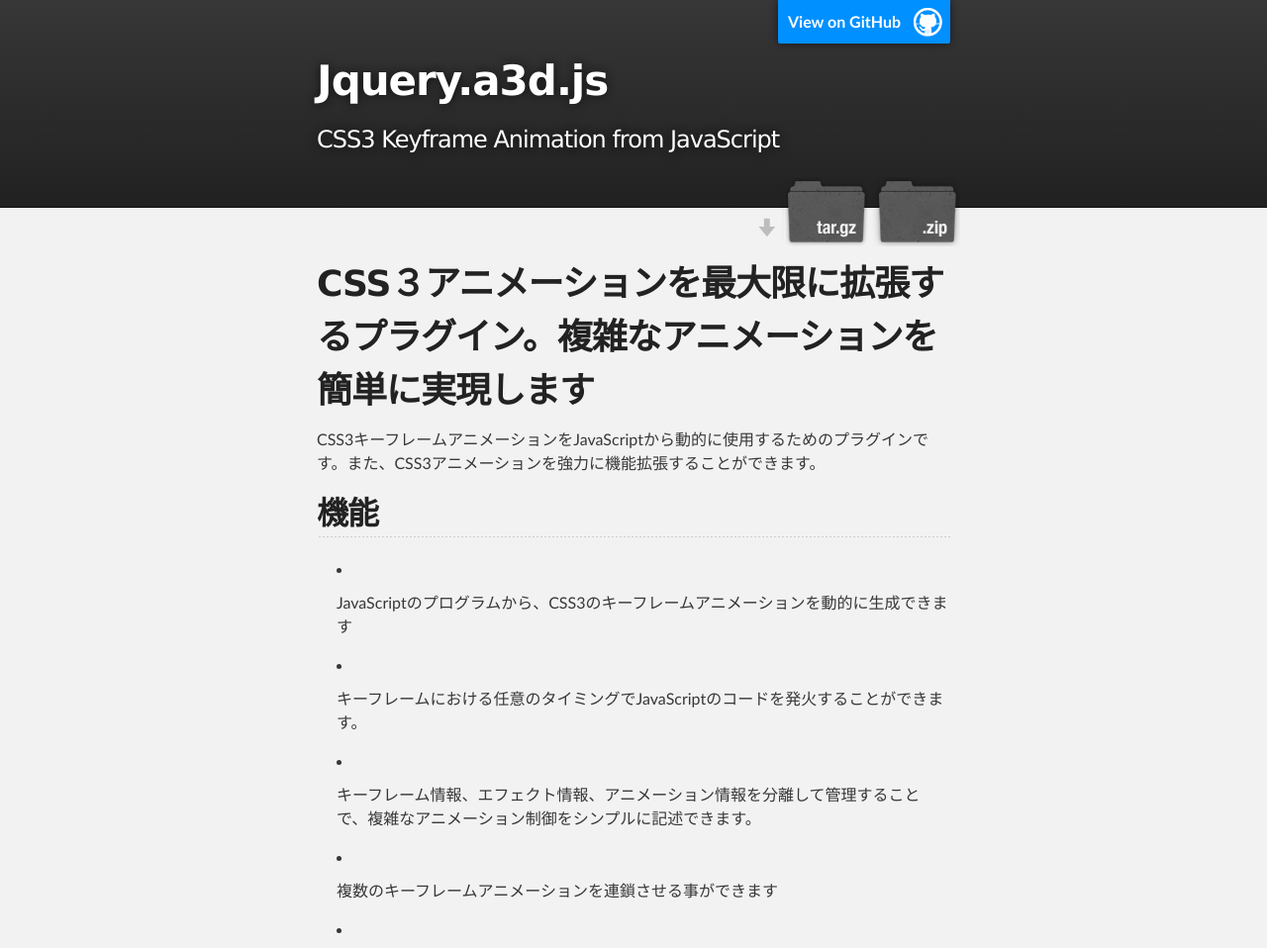
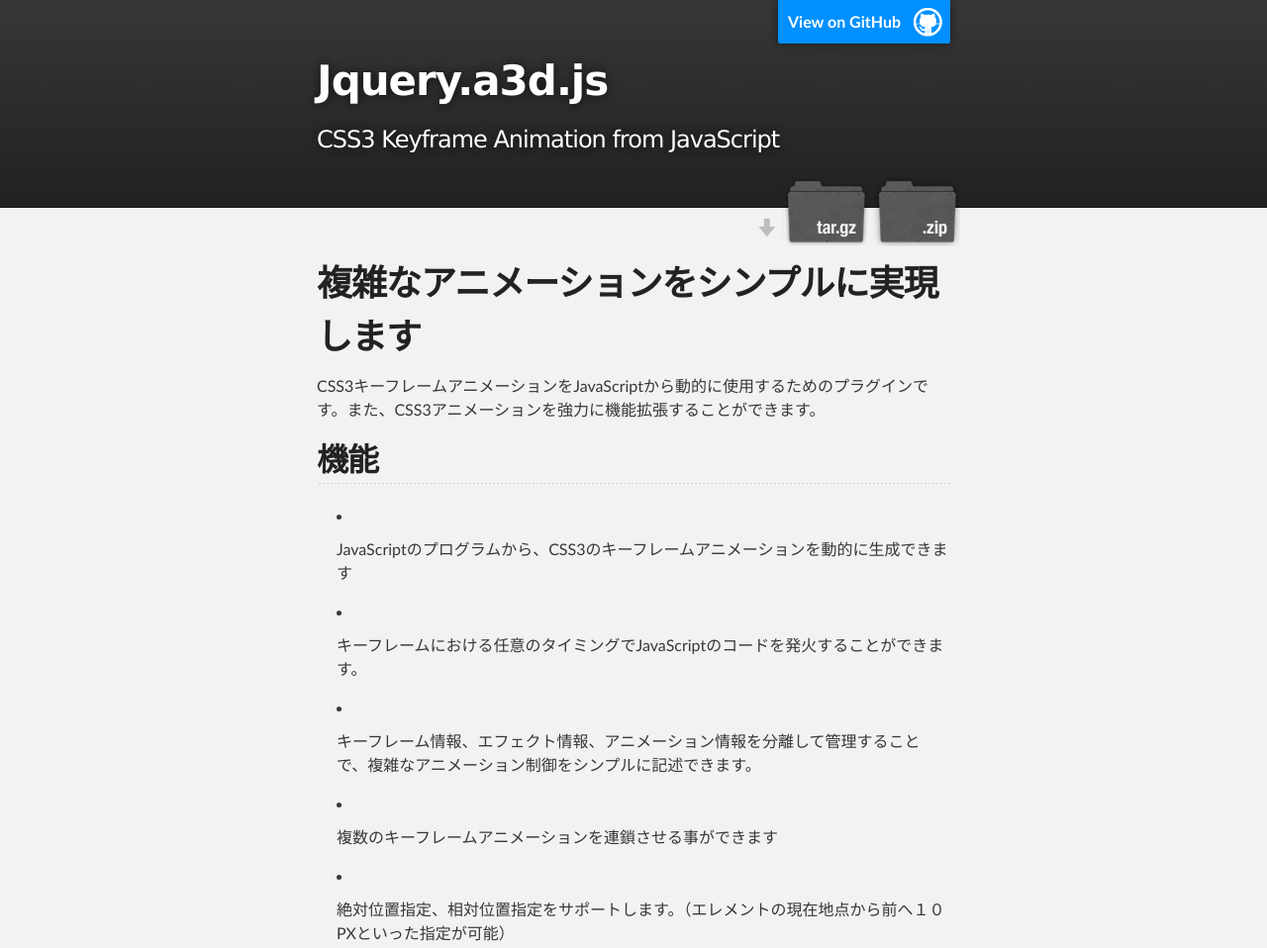
Before and after one commit to ShikemokuMK/jquery.a3d.js, a plain HTML site: page index.html in a window 1280 px wide. Shown: the top 958 px of the page at 99% size. Drawn offline with Linux system fonts and the light colour scheme.

Commit message:
Update index.html

```diff
--- a/index.html
+++ b/index.html
@@ -32,7 +32,7 @@
     <!-- MAIN CONTENT -->
     <div id="main_content_wrap" class="outer">
       <section id="main_content" class="inner">
-        <h1>CSS３アニメーションを最大限に拡張するプラグイン。複雑なアニメーションを簡単に実現します</h1>
+        <h1>複雑なアニメーションをシンプルに実現します</h1>
 
 <p>CSS3キーフレームアニメーションをJavaScriptから動的に使用するためのプラグインです。また、CSS3アニメーションを強力に機能拡張することができます。</p>
 
```
